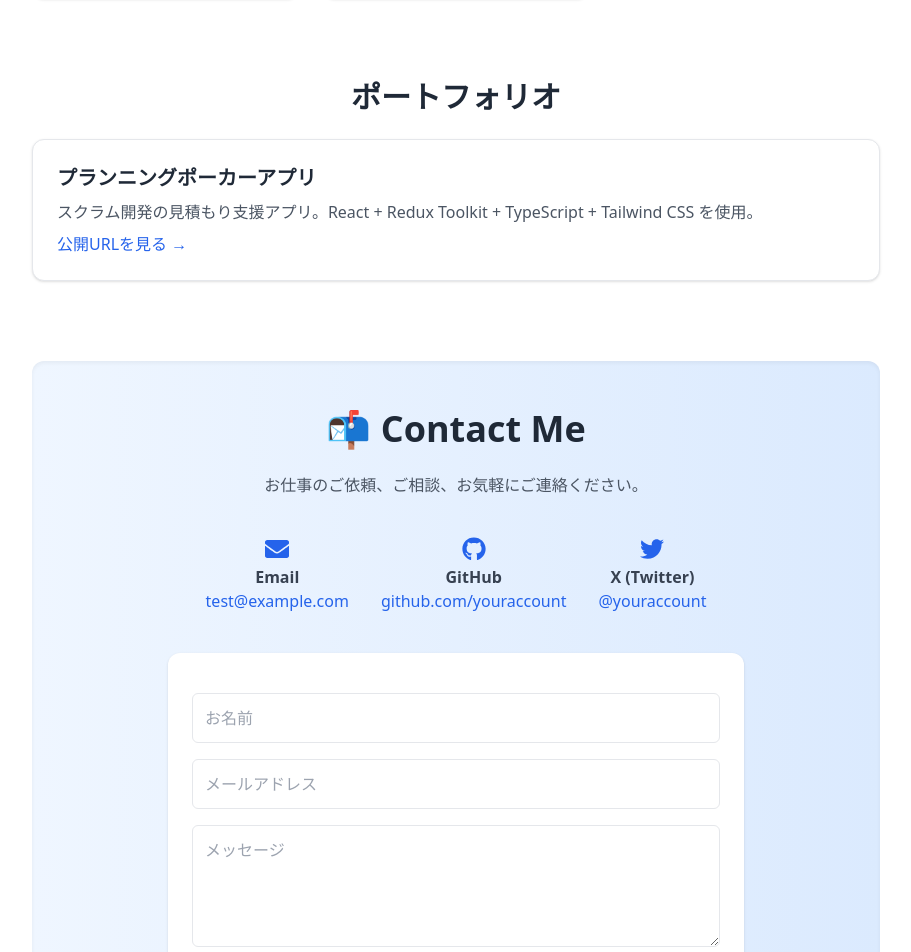
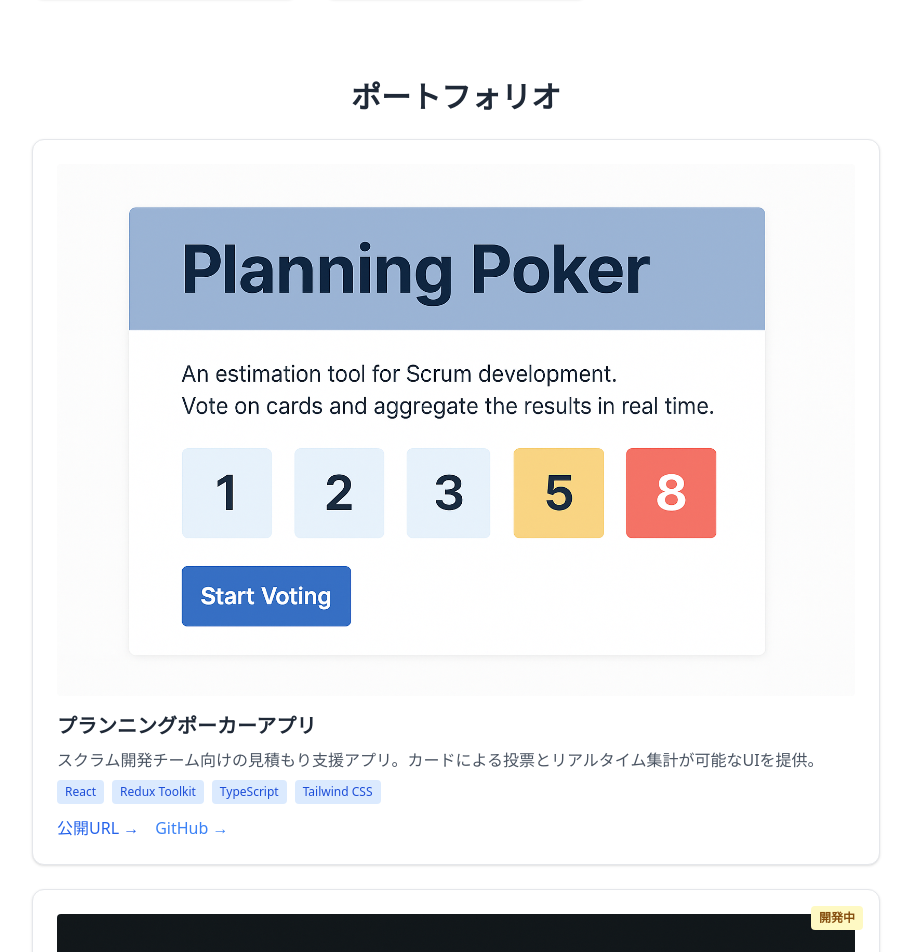
Before and after one commit to bandai-k/my-portfolio, a Next.js app: page / in a window 1280 px wide. Shown: the part 1300-2252 px from the top of the page, without its empty margins (184-1095 px from the left). Built offline with nearby package versions, Linux system fonts and the light colour scheme.

Commit message:
ポートフォリオコンポーネント追加

```diff
--- /dev/null
+++ b/components/PortfolioCard.tsx
@@ -0,0 +1,52 @@
+import React from "react";
+import Image from "next/image";
+
+type Props = {
+  title: string;
+  description: string;
+  techs: string[];
+  image: string;
+  url: string;
+  repo?: string;
+  isWIP?: boolean; // 追加
+};
+
+export const PortfolioCard = ({ title, description, techs, image, url, repo, isWIP }: Props) => (
+  <div className="border rounded-xl p-6 bg-white shadow hover:shadow-md transition relative">
+    {isWIP && (
+      <span className="absolute top-4 right-4 bg-yellow-100 text-yellow-800 text-xs font-semibold px-2 py-1 rounded">
+        開発中
+      </span>
+    )}
+    <Image src={image} alt={title} width={800} height={400} className="rounded mb-4" />
+    <h3 className="text-xl font-bold mb-2">{title}</h3>
+    <p className="text-gray-600 mb-2">{description}</p>
+    <div className="flex flex-wrap gap-2 mb-3">
+      {techs.map((tech) => (
+        <span key={tech} className="text-xs bg-blue-100 text-blue-700 px-2 py-1 rounded">
+          {tech}
+        </span>
+      ))}
+    </div>
+    <div className="flex flex-wrap gap-4 items-center">
+      <a
+        href={url}
+        className={`text-blue-600 hover:underline ${isWIP ? "line-through text-gray-400 cursor-not-allowed" : ""}`}
+        target="_blank"
+        rel="noopener noreferrer"
+      >
+        公開URL →
+      </a>
+      {repo && !isWIP && (
+        <a
+          href={repo}
+          className="text-blue-500 hover:underline"
+          target="_blank"
+          rel="noopener noreferrer"
+        >
+          GitHub →
+        </a>
+      )}
+    </div>
+  </div>
+);
--- a/pages/index.tsx
+++ b/pages/index.tsx
@@ -3,6 +3,7 @@ import React from "react";
 import { Navbar } from "../components/Navbar";
 import Image from "next/image";
 import { FaGithub, FaTwitter, FaEnvelope } from "react-icons/fa";
+import { PortfolioCard } from "../components/PortfolioCard";
 
 export default function Home() {
     return (
@@ -59,21 +60,23 @@ export default function Home() {
                 {/* ポートフォリオ */}
                 <section id="portfolio">
                     <h2 className="text-3xl font-semibold mb-6 text-center">ポートフォリオ</h2>
-                    <div className="grid grid-cols-1 gap-4">
-                        <div className="border rounded-xl p-6 bg-white shadow hover:shadow-md transition">
-                            <h3 className="text-xl font-bold mb-2">プランニングポーカーアプリ</h3>
-                            <p className="text-gray-600 mb-2">
-                                スクラム開発の見積もり支援アプリ。React + Redux Toolkit + TypeScript + Tailwind CSS を使用。
-                            </p>
-                            <a
-                                href="https://yourapp.vercel.app"
-                                target="_blank"
-                                rel="noopener noreferrer"
-                                className="text-blue-600 hover:underline"
-                            >
-                                公開URLを見る →
-                            </a>
-                        </div>
+                    <div className="grid grid-cols-1 gap-6">
+                        <PortfolioCard
+                            title="プランニングポーカーアプリ"
+                            description="スクラム開発チーム向けの見積もり支援アプリ。カードによる投票とリアルタイム集計が可能なUIを提供。"
+                            techs={["React", "Redux Toolkit", "TypeScript", "Tailwind CSS"]}
+                            image="/images/planning-poker.png"
+                            url="https://planning-poker.vercel.app"
+                            repo="https://github.com/youraccount/planning-poker"
+                        />
+                        <PortfolioCard
+                            title="AI面接ツール"
+                            description="求職者とAIが会話形式で模擬面接を行うWebツール。ReactとTailwind CSSで構築し、音声認識とOpenAI APIを統合。現在開発中です。"
+                            techs={["React", "TypeScript", "Tailwind CSS", "OpenAI", "Web Speech API"]}
+                            image="/images/ai-interview-tool.png"
+                            url="#"
+                            isWIP={true}
+                        />
                     </div>
                 </section>
 
@@ -88,7 +91,7 @@ export default function Home() {
                             <FaEnvelope className="text-2xl mx-auto mb-1 text-blue-600" />
                             <p className="font-semibold text-gray-700">Email</p>
                             <a href="mailto:yourmail@example.com" className="text-blue-600 hover:underline">
-                                test@example.com
+                                yourmail@example.com
                             </a>
                         </div>
                         <div className="text-center">
@@ -107,7 +110,7 @@ export default function Home() {
                         </div>
                     </div>
                     <form
-                        action="https://formsubmit.co/bandai.apps@gmail.com"
+                        action="https://formsubmit.co/yourmail@example.com"
                         method="POST"
                         className="max-w-xl mx-auto bg-white p-6 rounded-xl shadow space-y-4"
                     >
```
Also changed, not shown: public/images/ai-interview-tool.png (added), public/images/planning-poker.png (added).
